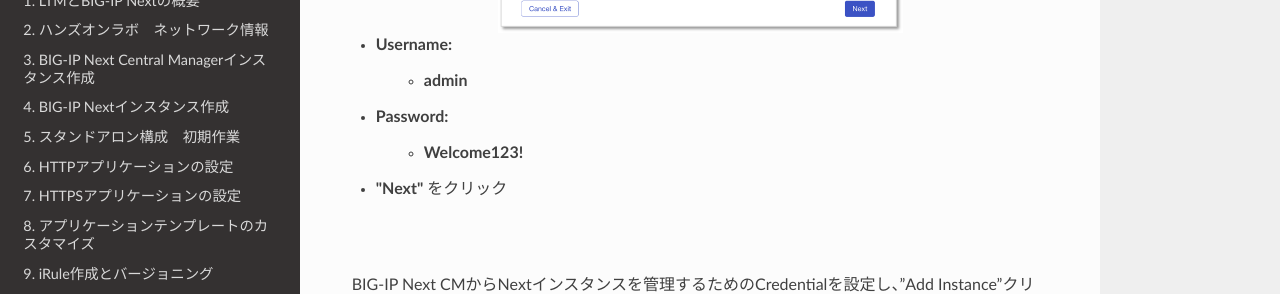
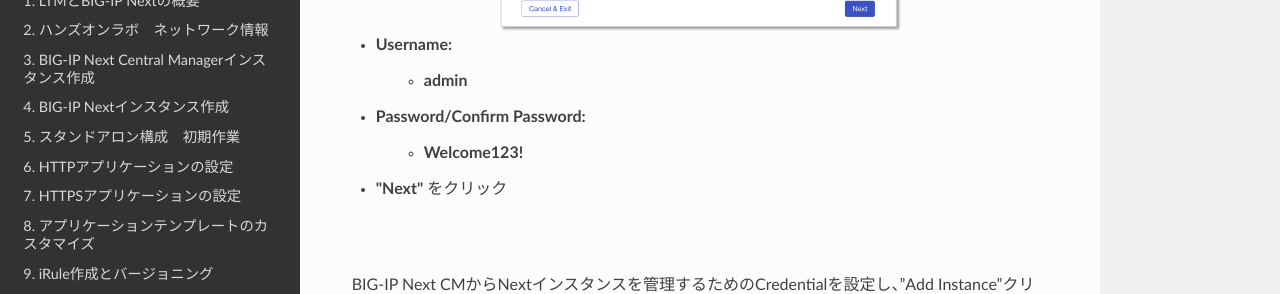
Before and after one commit to BeF5/f5j-easy-setup-next-ltm, a Sphinx documentation site: the page built from docs/content11/module01/module01.rst, in a window 1280 px wide and 900 px high, scrolled down 1436 px. Shown: the part 151-445 px from the top of the window. Built offline with Sphinx 7.4.7 and the Read the Docs theme 2.0.0, drawn with Linux system fonts in a browser that asks for light colours.

Commit message:
Update module01.rst

```diff
--- a/docs/content11/module01/module01.rst
+++ b/docs/content11/module01/module01.rst
@@ -32,7 +32,7 @@ NEXTインスタンスのCredentialを入力します。
 
 - Username:
    - **admin**
-- Password:
+- Password/Confirm Password:
    - **Welcome123!**
 - **"Next"** をクリック
 
```
